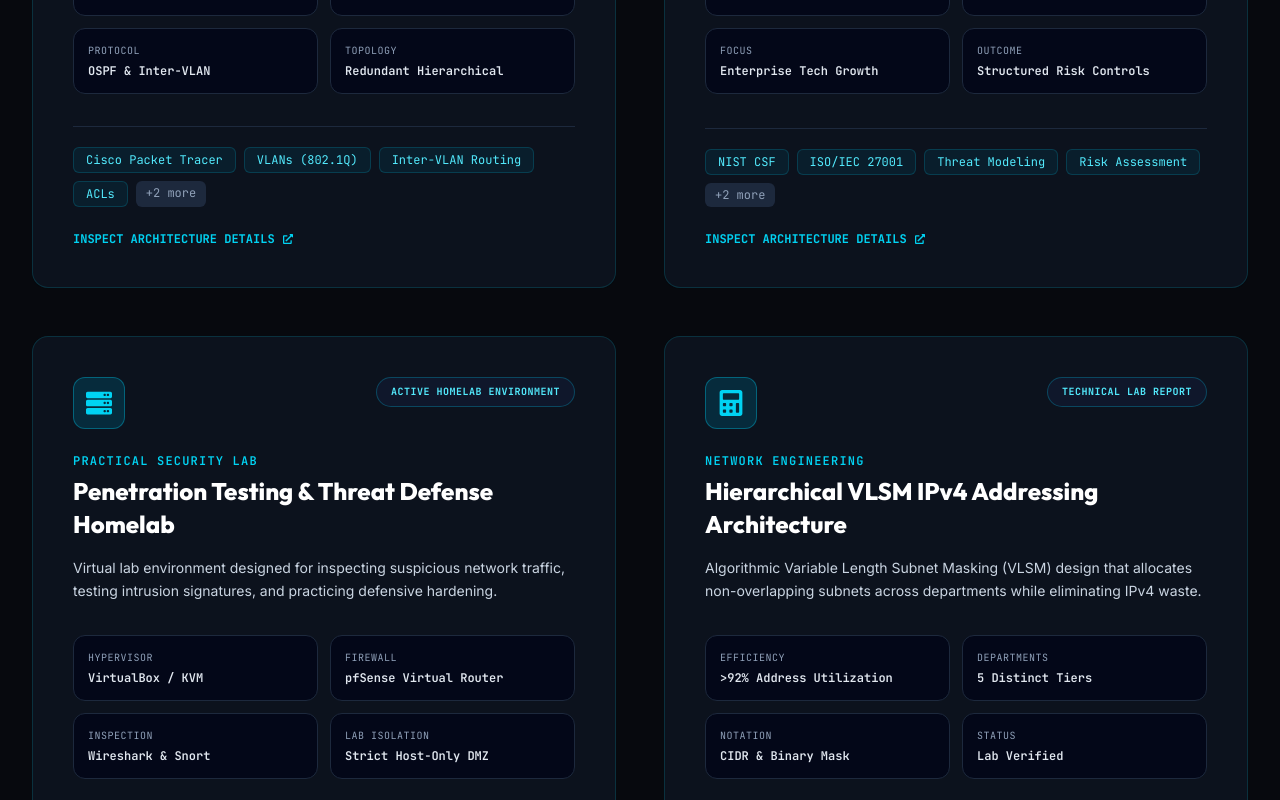
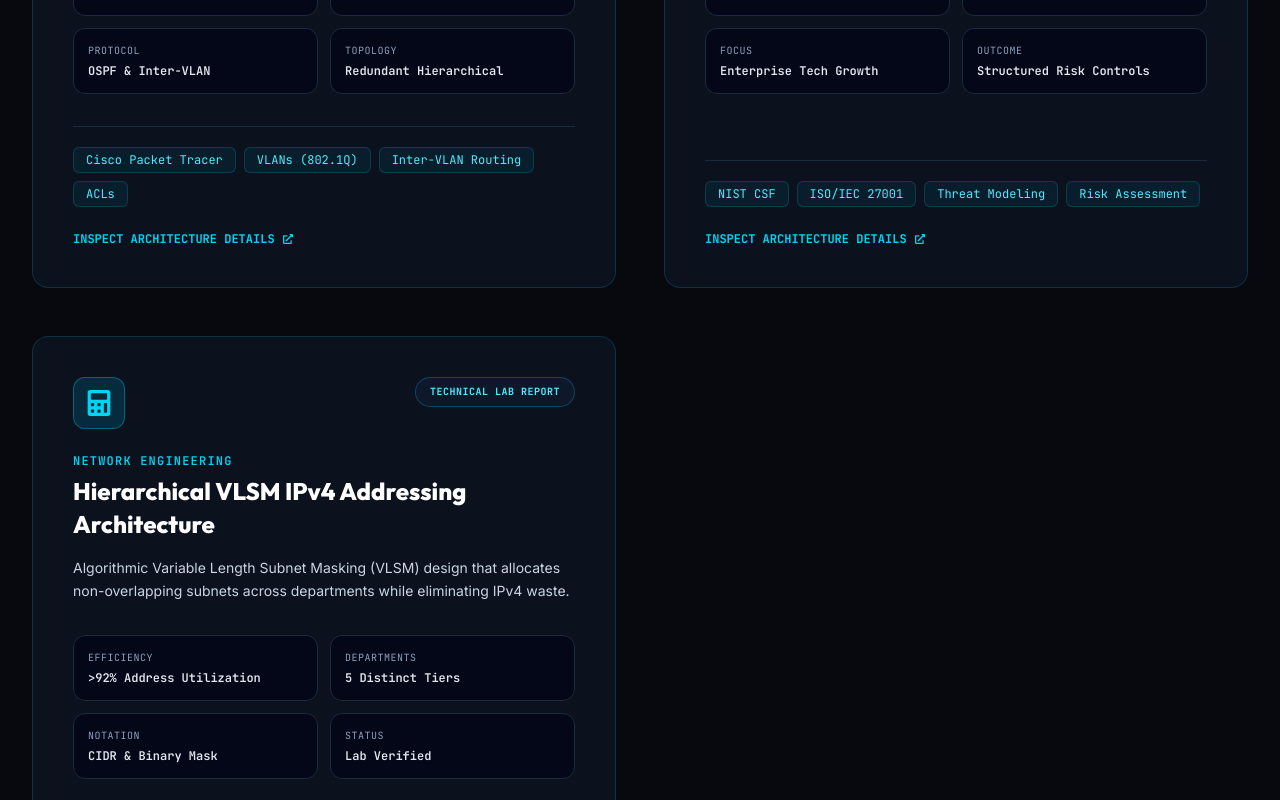
Before and after one commit to R17suu/CybersecPortfolio, a React (Vite) app: page / in a window 1280 px wide. Shown: the part 7820-8620 px from the top of the page. Built offline with nearby package versions, Linux system fonts and the light colour scheme.

Commit message:
removed id 3

```diff
--- a/src/components/Projects.jsx
+++ b/src/components/Projects.jsx
@@ -58,29 +58,29 @@
       { label: 'Outcome', value: 'Structured Risk Controls' }
     ]
   },
-  {
-    id: 3,
-    title: 'Penetration Testing & Threat Defense Homelab',
-    category: 'Practical Security Lab',
-    tag: 'Active Defensive Environment',
-    icon: FaServer,
-    status: 'ACTIVE HOMELAB ENVIRONMENT',
-    summary: 'Virtual lab environment designed for inspecting suspicious network traffic, testing intrusion signatures, and practicing defensive hardening.',
-    architecture: 'Segmented virtual networks utilizing pfSense as gateway firewall, Kali Linux for security audits, and vulnerable targets for detection testing.',
-    technologies: ['Kali Linux', 'pfSense Firewall', 'Snort IDS/IPS', 'Wireshark', 'VirtualBox', 'Metasploitable'],
-    keyFeatures: [
-      'Configured pfSense virtual firewall with isolated WAN, LAN, and DMZ network segments',
-      'Captured and analyzed raw network packets using Wireshark to identify reconnaissance scans and anomalous traffic',
-      'Configured intrusion detection signatures to trigger alerts on unauthorized port scanning',
-      'Documented remediation steps for hardening SSH, disabling insecure legacy protocols, and enforcing key auth',
-    ],
-    technicalHighlights: [
-      { label: 'Hypervisor', value: 'VirtualBox / KVM' },
-      { label: 'Firewall', value: 'pfSense Virtual Router' },
-      { label: 'Inspection', value: 'Wireshark & Snort' },
-      { label: 'Lab Isolation', value: 'Strict Host-Only DMZ' }
-    ]
-  },
+  // {
+  //   id: 3,
+  //   title: 'Penetration Testing & Threat Defense Homelab',
+  //   category: 'Practical Security Lab',
+  //   tag: 'Active Defensive Environment',
+  //   icon: FaServer,
+  //   status: 'ACTIVE HOMELAB ENVIRONMENT',
+  //   summary: 'Virtual lab environment designed for inspecting suspicious network traffic, testing intrusion signatures, and practicing defensive hardening.',
+  //   architecture: 'Segmented virtual networks utilizing pfSense as gateway firewall, Kali Linux for security audits, and vulnerable targets for detection testing.',
+  //   technologies: ['Kali Linux', 'pfSense Firewall', 'Snort IDS/IPS', 'Wireshark', 'VirtualBox', 'Metasploitable'],
+  //   keyFeatures: [
+  //     'Configured pfSense virtual firewall with isolated WAN, LAN, and DMZ network segments',
+  //     'Captured and analyzed raw network packets using Wireshark to identify reconnaissance scans and anomalous traffic',
+  //     'Configured intrusion detection signatures to trigger alerts on unauthorized port scanning',
+  //     'Documented remediation steps for hardening SSH, disabling insecure legacy protocols, and enforcing key auth',
+  //   ],
+  //   technicalHighlights: [
+  //     { label: 'Hypervisor', value: 'VirtualBox / KVM' },
+  //     { label: 'Firewall', value: 'pfSense Virtual Router' },
+  //     { label: 'Inspection', value: 'Wireshark & Snort' },
+  //     { label: 'Lab Isolation', value: 'Strict Host-Only DMZ' }
+  //   ]
+  // },
   {
     id: 4,
     title: 'Hierarchical VLSM IPv4 Addressing Architecture',
@@ -224,11 +224,6 @@
                         {tech}
                       </span>
                     ))}
-                    {project.technologies.length > 4 && (
-                      <span className="px-2.5 py-1 rounded-md text-xs font-mono bg-slate-800 text-slate-400">
-                        +{project.technologies.length - 4} more
-                      </span>
-                    )}
                   </div>
 
                   {/* Action Link */}
```
